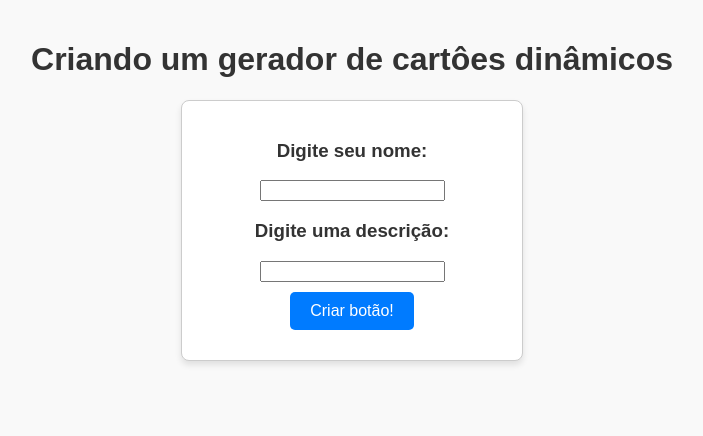
After one commit to MedeirosCode/DS-WEB, a PHP site: page /JavaScript/Aula-04/index.html in a window 1280 px wide. The commit adds this page. Shown: the top 436 px of the page, without its empty margins (288-991 px from the left). Run offline with PHP 8.4, Linux system fonts and the light colour scheme.

Commit message:
finalizando DOM

```diff
--- /dev/null
+++ b/JavaScript/Aula-04/index.html
@@ -0,0 +1,131 @@
+<!DOCTYPE html>
+<html lang="pt-BR">
+<head>
+    <meta charset="UTF-8">
+    <meta name="viewport" content="width=device-width, initial-scale=1.0">
+    <title>Atividade 03</title>
+    <style>
+        body {
+            background-color: #f9f9f9;
+            color: #333;
+            font-family: Arial, sans-serif;
+            padding: 20px;
+            margin: 0;
+            display: flex;
+            justify-content: center;
+            align-items: center;
+
+            flex-direction: column;
+        }
+        h3,h1{
+            text-align: center;
+        }
+        .oi{
+            background-color: #fff;
+            padding: 20px;
+            border: 1px solid #ccc;
+            border-radius: 8px;
+            width: 300px;
+            box-shadow: 0 4px 6px rgba(0, 0, 0, 0.1);
+            text-align: center;
+            margin-bottom: 20px;
+
+        }
+        button {
+            padding: 10px 20px;
+            font-size: 16px;
+            color: #fff;
+            background-color: #007BFF;
+            border: none;
+            border-radius: 5px;
+            cursor: pointer;
+            margin: 10px 5px;
+            transition: background-color 0.3s;
+        }
+    </style>
+</head>
+<body>
+
+    <h1>Criando um gerador de cartôes dinâmicos</h1>
+
+
+
+    <div class="oi">
+        <h3>Digite seu nome:</h3>
+        <input type="text" id="nome">
+
+        <h3>Digite uma descrição:</h3>
+        <input type="text" id="descricao">
+        <br>
+
+        <button onclick="alertaDeClique()">Criar botão!</button>
+        <br>
+        <div id="container"></div>
+    </div>
+
+    <div id="cartoes"></div>
+    <br><br>
+</body>
+    <script>
+        function alertaDeClique(){
+            var nome = document.getElementById("nome").value;
+
+            var descricao = document.getElementById("descricao").value;
+
+            var div = document.createElement("div");
+
+
+// Estilos modernos
+div.style.background = '#4a4a4a';
+div.style.width = '400px';
+div.style.height = '400px';
+div.style.position = 'absolute';
+div.style.top = '50%';
+div.style.left = '50%';
+div.style.transform = 'translate(-50%, -50%)';
+div.style.display = 'flex';
+div.style.alignItems = 'center';
+div.style.justifyContent = 'center';
+div.style.borderRadius = '10px';
+div.style.boxShadow = '4px 4px 10px rgba(0, 0, 0, 0.3)';
+div.style.color = 'white';
+div.style.fontSize = '18px';
+
+
+document.body.appendChild(div);
+
+
+
+
+            div.textContent = `Cartão criado: ${nome} < ${descricao} ` ;
+
+            var divconteudo = document.getElementById("cartoes");
+
+
+            divconteudo.appendChild(div);
+
+            div.setAttribute("id" , "div1")
+
+            var botaoExcluir = document.createElement("button");
+            botaoExcluir.textContent = "Excluir";
+
+
+
+
+
+            botaoExcluir.onclick = function() {
+                div.remove();
+            };
+
+            div.appendChild(botaoExcluir);
+
+
+
+
+
+
+
+
+        }
+    </script>
+</html>
--- a/PHP/POO/Praticando/index.php
+++ b/PHP/POO/Praticando/index.php
@@ -117,7 +117,7 @@
 
         <!-- Exibição dos Clientes -->
         <div class="clientes">
-            <h2>Clientes cadastrados</h2>
+            <h2>Já cadastrados</h2>
 
             <?php
             // Conectando ao banco de dados
```
Also changed, not shown: JavaScript/Aula-03/Atividade 01/Exercicio HTML em JS/index.html (+17 -4 lines), JavaScript/Aula-04/exemplo.html (added, +51 -0 lines), JavaScript/Aula-04/script.js (added).
